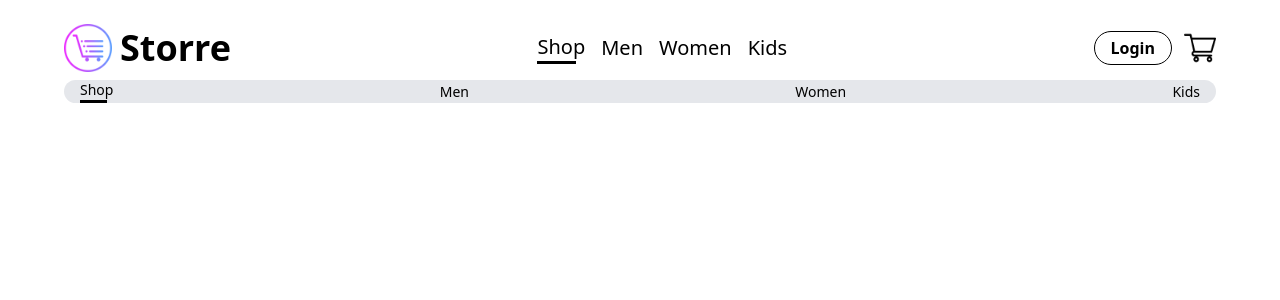
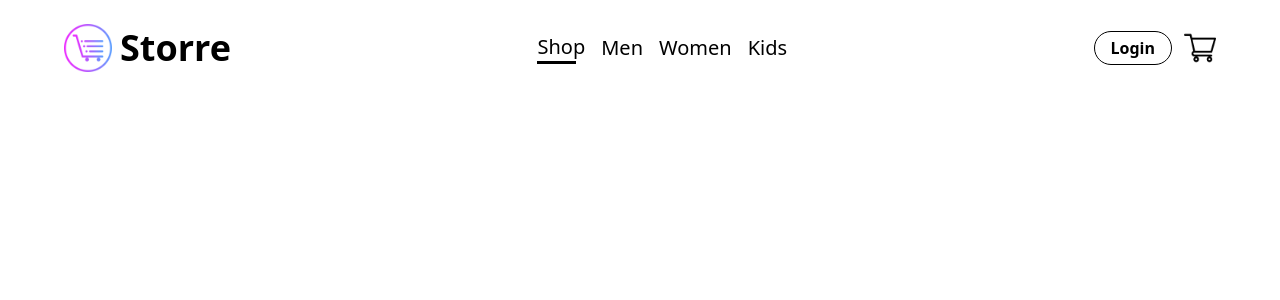
Before and after one commit to DanielAgbeni/Store, a React (Vite) app: page / in a window 1280 px wide. Shown: the top 300 px of the page. Built offline with nearby package versions, Linux system fonts and the light colour scheme.

Commit message:
Corrected Navbar

```diff
--- a/src/Components/Navbar.jsx
+++ b/src/Components/Navbar.jsx
@@ -91,7 +91,7 @@ const Navbar = () => {
 				</div>
 			</div>
 			<div>
-				<ul className=' flex items-center justify-between gap-4 text-sm bg-gray-200 px-4 rounded-full mt-2'>
+				<ul className=' md:hidden flex items-center justify-between gap-4 text-sm bg-gray-200 px-4 rounded-full mt-2'>
 					<li
 						onClick={() => {
 							setMenu('shop');
```
